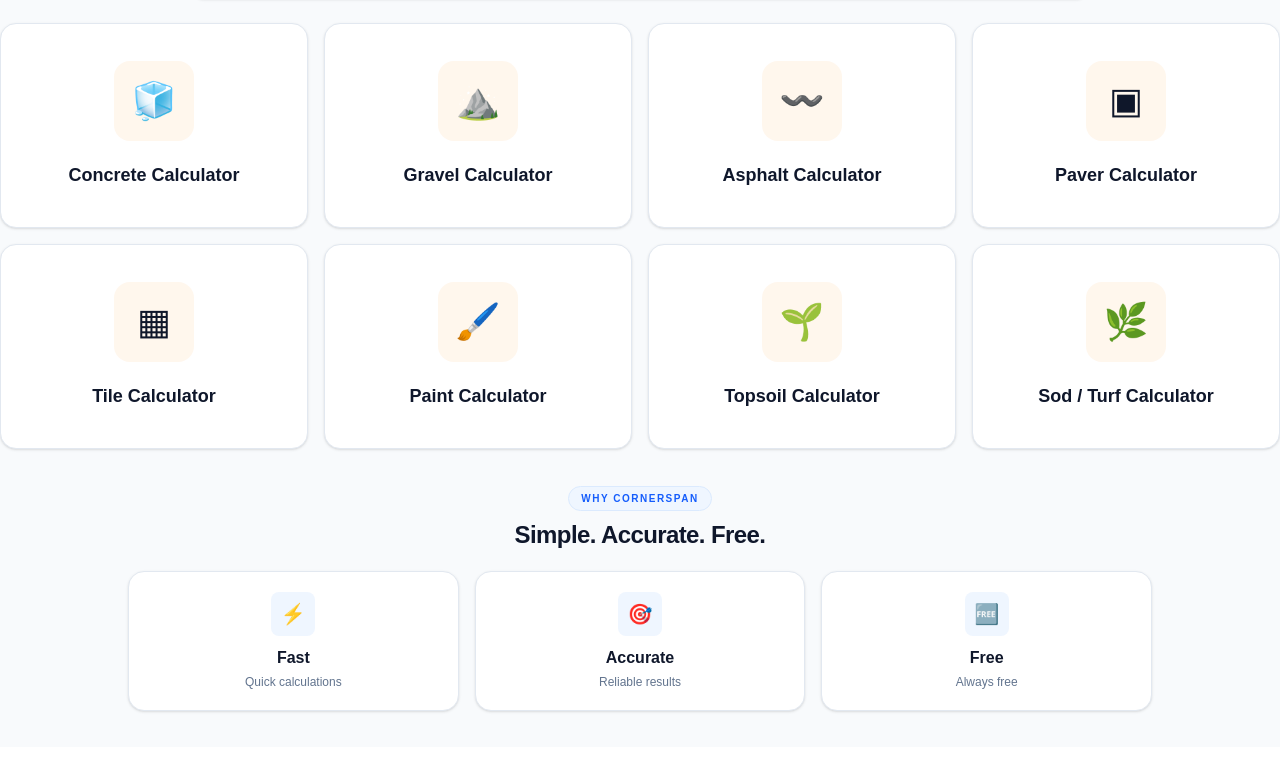
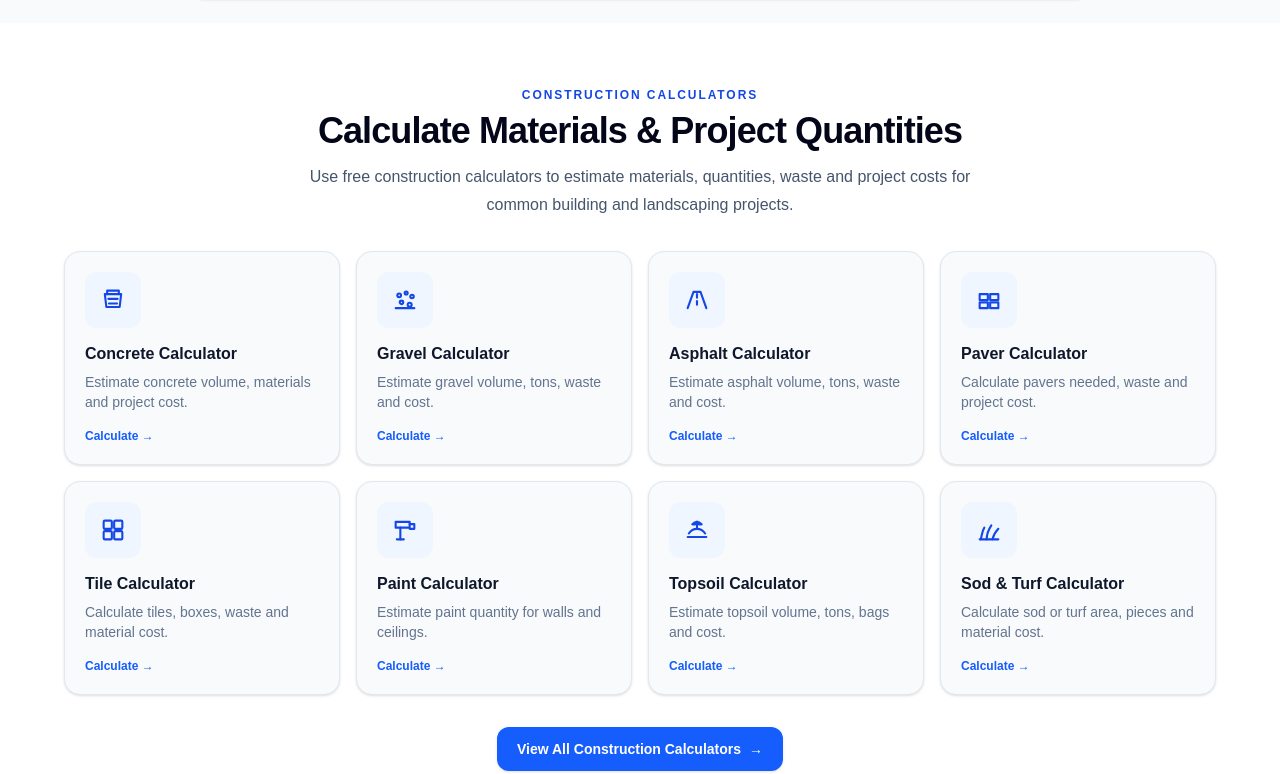
Before and after one commit to km7max-cmd/cornerspan, a Next.js app: page / in a window 1280 px wide. Shown: the part 586-1360 px from the top of the page. Built offline with nearby package versions, Linux system fonts and the light colour scheme.

Commit message:
Refactor calculator icons and update titles
Refactor PopularCalculators component to use icons as strings instead of emojis. Update calculator titles and descriptions for consistency.

```diff
--- a/components/PopularCalculators.tsx
+++ b/components/PopularCalculators.tsx
@@ -1,66 +1,310 @@
 import Link from "next/link";
+
+type IconProps = {
+  className?: string;
+};
+
+function CalculatorIcon({
+  type,
+  className = "h-7 w-7",
+}: IconProps & { type: string }) {
+  const common = {
+    className,
+    viewBox: "0 0 24 24",
+    fill: "none",
+    stroke: "currentColor",
+    strokeWidth: 1.8,
+    strokeLinecap: "round" as const,
+    strokeLinejoin: "round" as const,
+    "aria-hidden": true,
+  };
+
+  switch (type) {
+    /* CONCRETE */
+
+    case "concrete":
+      return (
+        <svg {...common}>
+          <path d="M5 7h14l-1.3 11H6.3L5 7Z" />
+          <path d="M7 7V4h10v3" />
+          <path d="M8 11h8" />
+          <path d="M8.5 15h7" />
+        </svg>
+      );
+
+    /* GRAVEL */
+
+    case "gravel":
+      return (
+        <svg {...common}>
+          <circle cx="7" cy="8" r="1.6" />
+          <circle cx="13" cy="6" r="1.3" />
+          <circle cx="18" cy="9" r="1.5" />
+          <circle cx="9" cy="14" r="1.5" />
+          <circle cx="16" cy="16" r="1.7" />
+          <path d="M4 19h16" />
+        </svg>
+      );
+
+    /* ASPHALT */
+
+    case "asphalt":
+      return (
+        <svg {...common}>
+          <path d="M4 19 9 5h6l5 14" />
+          <path d="M12 7v3" />
+          <path d="M12 13v3" />
+        </svg>
+      );
+
+    /* PAVER */
+
+    case "paver":
+      return (
+        <svg {...common}>
+          <path d="M4 7h7v5H4z" />
+          <path d="M13 7h7v5h-7z" />
+          <path d="M4 14h7v5H4z" />
+          <path d="M13 14h7v5h-7z" />
+        </svg>
+      );
+
+    /* TILE */
+
+    case "tile":
+      return (
+        <svg {...common}>
+          <rect x="4" y="4" width="7" height="7" rx="1" />
+          <rect x="13" y="4" width="7" height="7" rx="1" />
+          <rect x="4" y="13" width="7" height="7" rx="1" />
+          <rect x="13" y="13" width="7" height="7" rx="1" />
+        </svg>
+      );
+
+    /* PAINT */
+
+    case "paint":
+      return (
+        <svg {...common}>
+          <path d="M4 5h12v5H4z" />
+          <path d="M16 7h4v4h-4" />
+          <path d="M8 10v10" />
+          <path d="M5 20h6" />
+        </svg>
+      );
+
+    /* TOPSOIL */
+
+    case "topsoil":
+      return (
+        <svg {...common}>
+          <path d="M4 18h16" />
+          <path d="M5 15c2-3 4-4 7-4s5 1 7 4" />
+          <path d="M12 11V5" />
+          <path d="M12 5c-2 0-3 1-4 2 2 .7 3.3.5 4-2Z" />
+          <path d="M12 5c2 0 3 1 4 2-2 .7-3.3.5-4-2Z" />
+        </svg>
+      );
+
+    /* SOD / TURF */
+
+    case "sod-turf":
+      return (
+        <svg {...common}>
+          <path d="M5 20c1-4 1-7 3-10" />
+          <path d="M10 20c0-5 2-9 4-12" />
+          <path d="M15 20c1-4 3-7 5-9" />
+          <path d="M4 20h16" />
+        </svg>
+      );
+
+    default:
+      return (
+        <svg {...common}>
+          <path d="M5 5h14v14H5z" />
+          <path d="M8 9h8" />
+          <path d="M8 13h8" />
+          <path d="M8 17h5" />
+        </svg>
+      );
+  }
+}
+
+
+/* =================================================
+   HOMEPAGE CALCULATORS
+================================================= */
 
 const calculators = [
   {
     title: "Concrete Calculator",
+    description: "Estimate concrete volume, materials and project cost.",
     href: "/calculators/concrete",
-    icon: "🧊",
+    icon: "concrete",
   },
+
   {
     title: "Gravel Calculator",
+    description: "Estimate gravel volume, tons, waste and cost.",
     href: "/calculators/gravel",
-    icon: "⛰️",
+    icon: "gravel",
   },
+
   {
     title: "Asphalt Calculator",
+    description: "Estimate asphalt volume, tons, waste and cost.",
     href: "/calculators/asphalt",
-    icon: "〰️",
+    icon: "asphalt",
   },
+
   {
     title: "Paver Calculator",
+    description: "Calculate pavers needed, waste and project cost.",
     href: "/calculators/paver",
-    icon: "▣",
+    icon: "paver",
   },
+
   {
     title: "Tile Calculator",
+    description: "Calculate tiles, boxes, waste and material cost.",
     href: "/calculators/tile",
-    icon: "▦",
+    icon: "tile",
   },
+
   {
     title: "Paint Calculator",
+    description: "Estimate paint quantity for walls and ceilings.",
     href: "/calculators/paint",
-    icon: "🖌️",
+    icon: "paint",
   },
+
   {
     title: "Topsoil Calculator",
+    description: "Estimate topsoil volume, tons, bags and cost.",
     href: "/calculators/topsoil",
-    icon: "🌱",
+    icon: "topsoil",
   },
+
   {
-    title: "Sod / Turf Calculator",
+    title: "Sod & Turf Calculator",
+    description: "Calculate sod or turf area, pieces and material cost.",
     href: "/calculators/sod-turf",
-    icon: "🌿",
+    icon: "sod-turf",
   },
 ];
 
+
+/* =================================================
+   COMPONENT
+================================================= */
+
 export default function PopularCalculators() {
   return (
-    <div className="grid grid-cols-2 gap-4 sm:grid-cols-2 lg:grid-cols-4">
+    <section
+      id="calculators"
+      aria-labelledby="homepage-calculators-heading"
+      className="bg-white px-5 py-12 sm:px-6 sm:py-16"
+    >
+      <div className="mx-auto max-w-6xl">
+
+        {/* SECTION HEADER */}
+
+        <div className="mx-auto max-w-2xl text-center">
+
+          <p className="text-xs font-bold uppercase tracking-[0.16em] text-blue-700">
+            Construction Calculators
+          </p>
+
+          <h2
+            id="homepage-calculators-heading"
+            className="mt-2 text-3xl font-black tracking-tight text-slate-950 sm:text-4xl"
+          >
+            Calculate Materials &amp; Project Quantities
+          </h2>
+
+          <p className="mt-3 text-sm leading-6 text-slate-600 sm:text-base sm:leading-7">
+            Use free construction calculators to estimate materials,
+            quantities, waste and project costs for common building
+            and landscaping projects.
+          </p>
+
+        </div>
+
+
+        {/* CALCULATOR GRID */}
+
+        <div className="mt-8 grid grid-cols-2 gap-3 sm:grid-cols-2 sm:gap-4 lg:grid-cols-4">
+
           {calculators.map((calculator) => (
+
             <Link
               key={calculator.href}
               href={calculator.href}
-          className="group flex min-h-[205px] flex-col items-center justify-center rounded-2xl border border-slate-200 bg-white p-5 text-center shadow-sm transition hover:-translate-y-1 hover:shadow-md"
+              className="group flex min-h-[185px] flex-col rounded-2xl border border-slate-200 bg-slate-50 p-4 shadow-sm transition hover:-translate-y-1 hover:border-blue-200 hover:bg-white hover:shadow-md sm:min-h-[205px] sm:p-5"
             >
-          <div className="mb-5 flex h-20 w-20 items-center justify-center rounded-2xl bg-orange-50 text-4xl">
-            {calculator.icon}
+
+              {/* ICON */}
+
+              <span className="flex h-12 w-12 items-center justify-center rounded-xl bg-blue-50 text-blue-700 transition group-hover:bg-blue-600 group-hover:text-white sm:h-14 sm:w-14">
+
+                <CalculatorIcon
+                  type={calculator.icon}
+                  className="h-6 w-6 sm:h-7 sm:w-7"
+                />
+
+              </span>
+
+
+              {/* TITLE */}
+
+              <h3 className="mt-4 text-sm font-bold leading-5 text-slate-900 transition-colors group-hover:text-blue-600 sm:text-base">
+                {calculator.title}
+              </h3>
+
+
+              {/* DESCRIPTION */}
+
+              <p className="mt-2 text-xs leading-5 text-slate-500 sm:text-sm">
+                {calculator.description}
+              </p>
+
+
+              {/* LINK INDICATOR */}
+
+              <span
+                aria-hidden="true"
+                className="mt-auto pt-4 text-xs font-bold text-blue-600"
+              >
+                Calculate →
+              </span>
+
+            </Link>
+
+          ))}
+
         </div>
 
-          <h3 className="text-lg font-bold text-slate-900 transition-colors group-hover:text-blue-600">
-            {calculator.title}
-          </h3>
+
+        {/* VIEW ALL */}
+
+        <div className="mt-8 text-center">
+
+          <Link
+            href="/calculators"
+            className="inline-flex items-center justify-center rounded-xl bg-blue-600 px-5 py-3 text-sm font-bold text-white shadow-sm transition hover:bg-blue-700"
+          >
+            View All Construction Calculators
+            <span
+              aria-hidden="true"
+              className="ml-2"
+            >
+              →
+            </span>
           </Link>
-      ))}
+
         </div>
+
+      </div>
+    </section>
   );
 }
```
Lines whose indentation alone changed are shown as unchanged.
